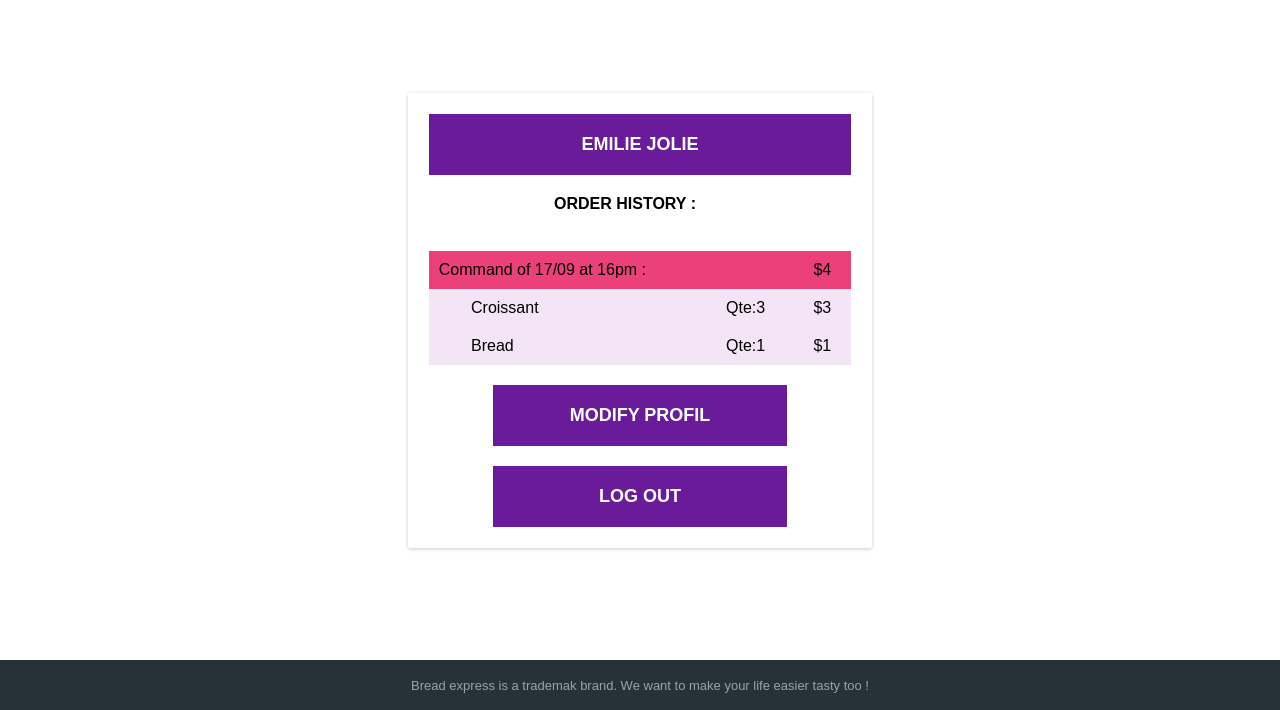
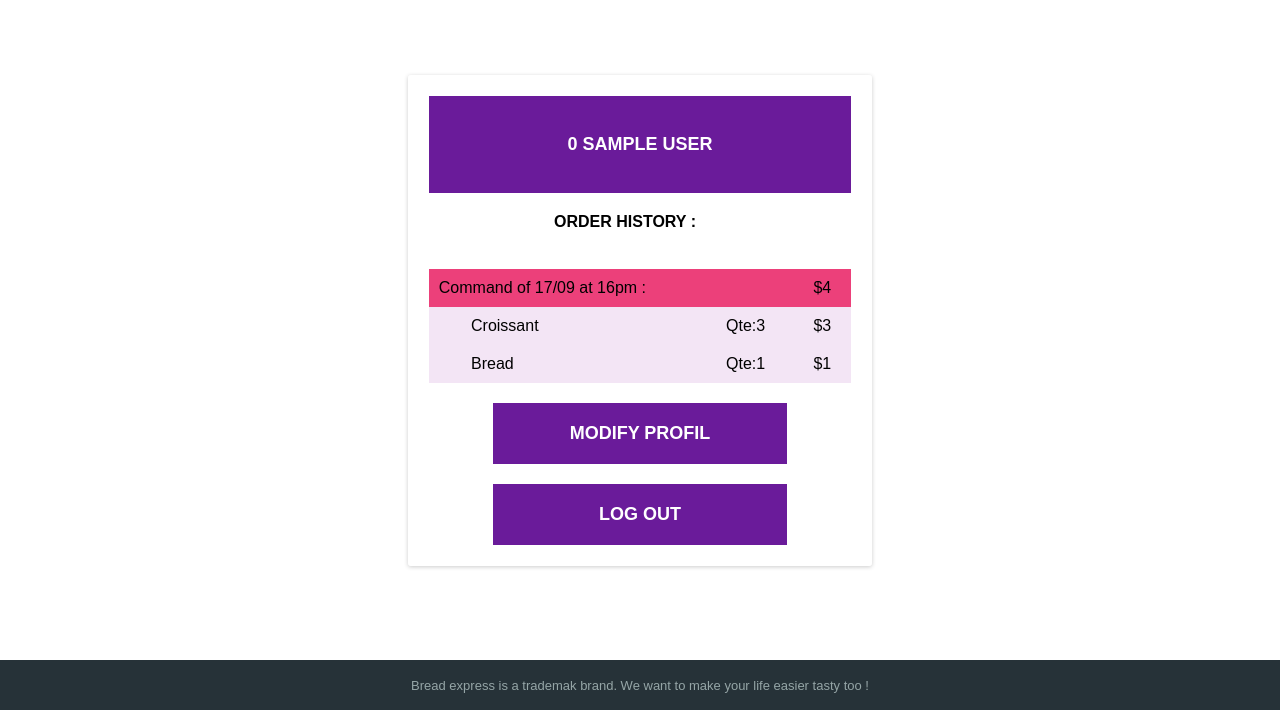
Before and after one commit to bestrax/phpProjet, a PHP site: page /profile.php in a window 1280 px wide. Shown: the part 90-800 px from the top of the page. Run offline with PHP 8.4, Linux system fonts and the light colour scheme; the visitor is signed in with stand-in values (Sample User, id 1); some web fonts are replaced.

Commit message:
Gestion du profil sans les commandes

```diff
--- a/profile.php
+++ b/profile.php
@@ -1,5 +1,22 @@
 <?php
     session_start();
+    require_once 'assets/php/config/bdd.php';
+
+    $req = $bdd->prepare('SELECT `username`, `mail`, `first_name`, `last_name` FROM `user` WHERE id = :id');
+
+    $req->execute(array(':id' => $_SESSION['user_id']));
+    $data = [];
+
+    if($result = $req->fetch()) {
+        $data = $result;
+    }
+    else {
+        session_destroy();
+        header('Location: login.php');
+    }
+?>
+
+<?php
     include 'assets/php/partials/header.php';
     pageHeader('', ['profile'], 0);
 ?>
@@ -8,7 +25,7 @@
 
     <div id="resume">
 
-        <div class="title">Emilie Jolie</div>
+        <div class="title"><p><?php echo $data['last_name'].' '.$data['first_name']; ?></p></div>
 
 
         <div class="name">Order History :</div><br/>
@@ -33,7 +50,7 @@
         </table>
 
         <div class="titre"><a href="modify_profile.php" class="no-link">Modify Profil</a></div>
-        <div class="titre">Log out</div>
+        <div class="titre"><a href="logout.php" class="no-link">Log out</a></div>
 
     </div>
 
```
